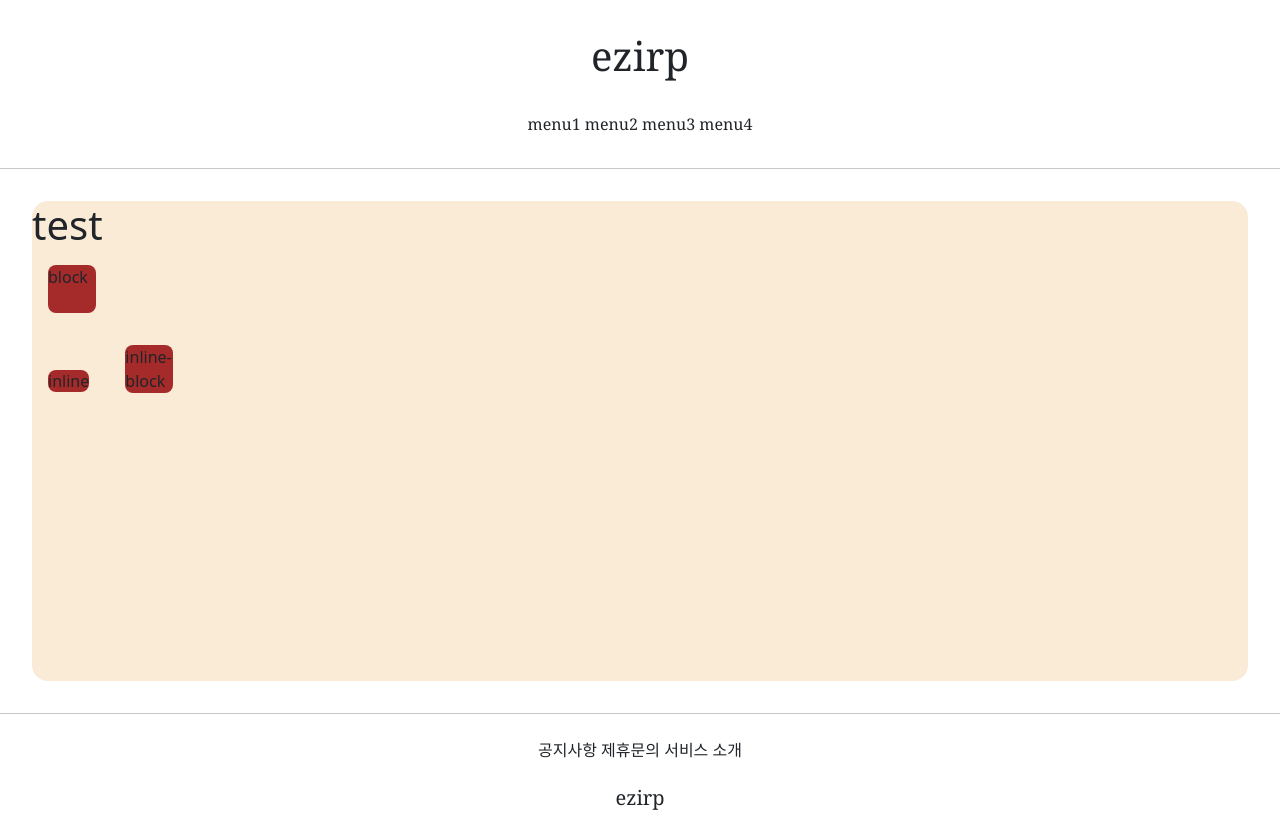
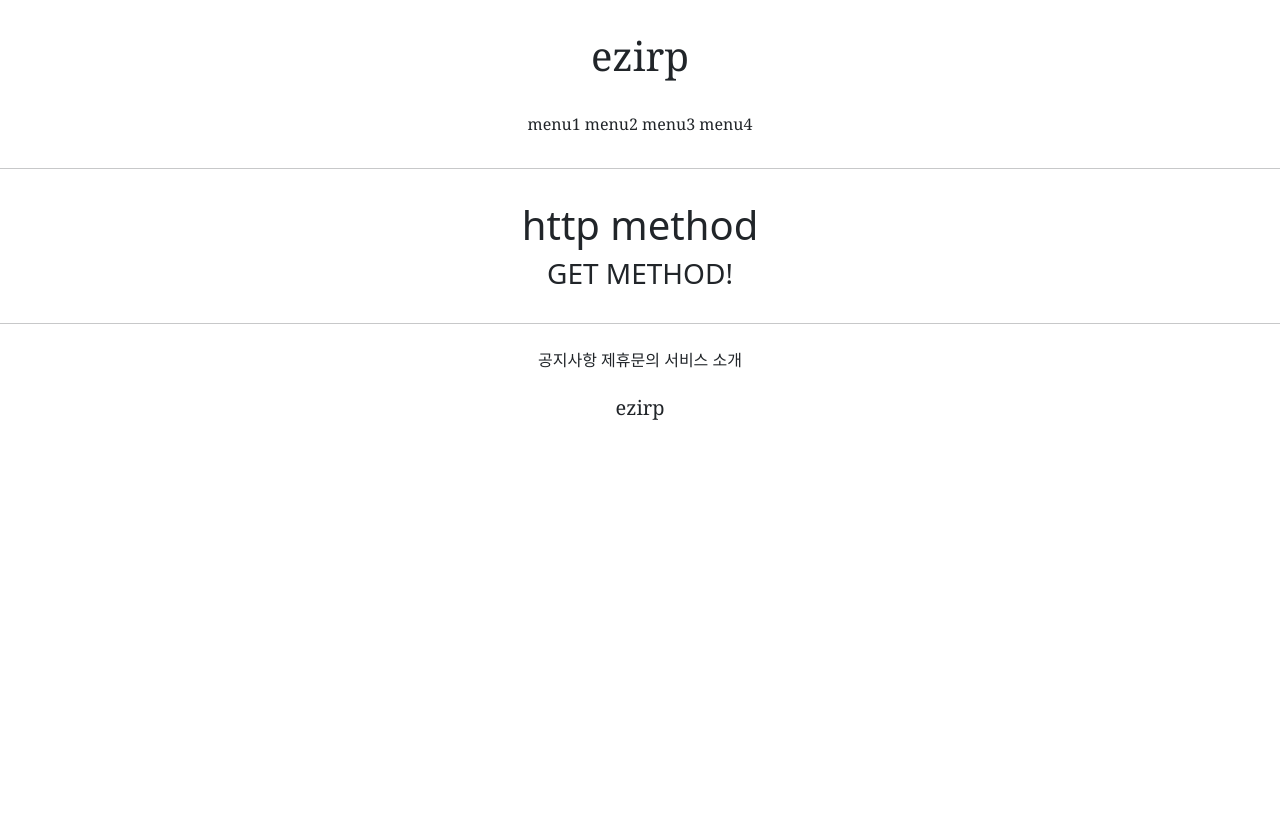
Before and after one commit to yeonsangKim/django_2, a Django app: page /accounts/hello_world/ in a window 1280 px wide. After the commit the page ends 420 px from the top, so only its background shows below. Run offline with Django 3.2, Linux system fonts and the light colour scheme; parts of the project's set-up code (start-up, migrations or seed data) failed here and were passed over.

Commit message:
django practice

```diff
--- a/accountapp/templates/accountapp/hello_world.html
+++ b/accountapp/templates/accountapp/hello_world.html
@@ -2,23 +2,13 @@
 
 
 {%  block content  %}
- <style>
-    .testing{
-        background-color: brown;
-        margin: 1rem;
-        height: 48px;
-        width:48px;
-        border-radius: 0.5rem;
-    }
- </style>
-<div style="height: 30rem; background-color: antiquewhite; border-radius: 1rem; margin: 2rem">
+
+<div style="margin: 2rem; text-align: center">
 
 <h1>
-    test
+    http method
 </h1>
-<div class="testing" style="display: block">block</div>
-<div class="testing" style="display: inline">inline</div>
-<div class="testing" style="display: inline-block">inline-block</div>
-<div class="testing" style="display: none">none</div>
+<h3>{{ text }}</h3>
+
 </div>
 {% endblock %}
--- a/accountapp/views.py
+++ b/accountapp/views.py
@@ -4,4 +4,10 @@ from django.shortcuts import render
 # Create your views here.
 
 def hello_world(request):
-    return render(request, 'accountapp/hello_world.html')
+    if request.method=="POST":
+
+        return render(request, 'accountapp/hello_world.html',
+                      context={'text':'POST METHOD!'})
+    else :
+        return render(request, 'accountapp/hello_world.html',
+                      context={'text':'GET METHOD!'})
```
